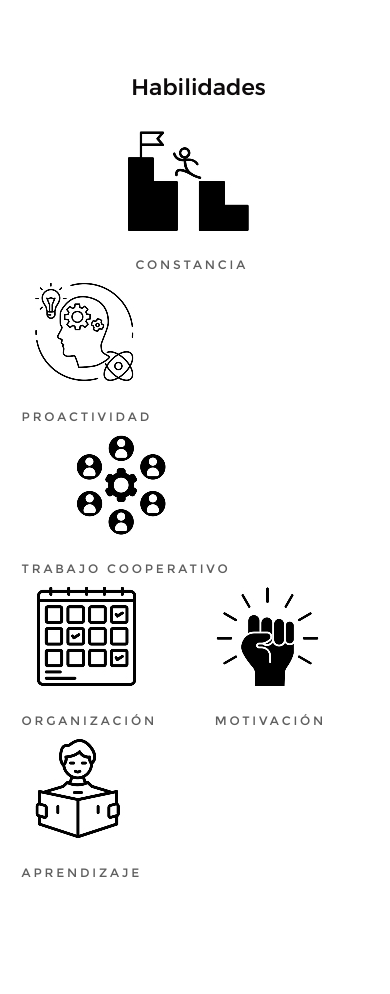
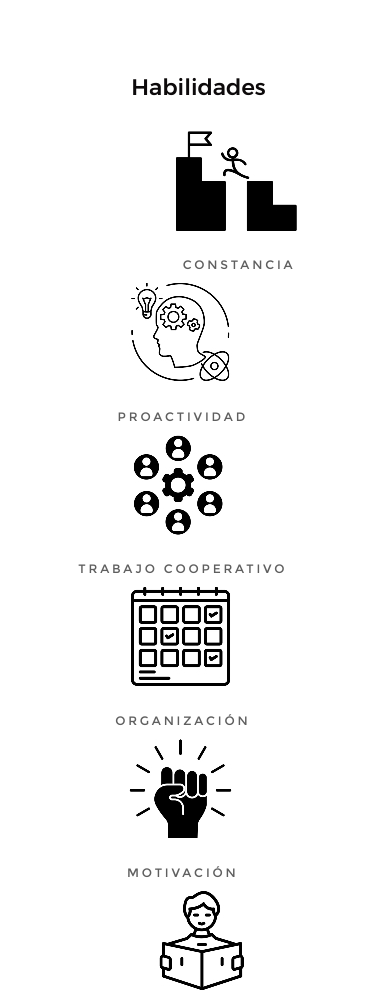
Before and after one commit to JCabezasDev/jcabezasv, a plain HTML site: page index.html in a window 390 px wide. Shown: the part 2500-3494 px from the top of the page. Drawn offline with Linux system fonts and the light colour scheme.

Commit message:
actualizado skills

```diff
--- a/css/main.css
+++ b/css/main.css
@@ -3447,20 +3447,104 @@ footer a:hover, footer a:focus {
     font-size: 1.3rem;
    /* text-transform: uppercase;*/
     letter-spacing: .3rem;
-    position: relative;
-    flex-direction: column;
-
-
-
-
-
-}
-@media all and (max-width: 20%) {
+
+
+
+
+
+
+
+
+
+}
+
+
+@media all and (max-width: 360px) {
+    .footer-social2{
+        list-style: none;
+        margin-top: 3rem;
+       /* margin-left: 0;*/
+        font-family: "montserrat-regular", sans-serif;
+        font-size: 1.3rem;
+       /* text-transform: uppercase;*/
+        letter-spacing: .3rem;
+
+        flex-direction: column;
+        display: flex;
+        margin-bottom: 3rem;
+     }
+
+ }
+
+ @media all and (max-width: 1080px) {
+    .footer-social2 {
+        list-style: none;
+        margin-top: 3rem;
+       /* margin-left: 0;*/
+        font-family: "montserrat-regular", sans-serif;
+        font-size: 1.3rem;
+       /* text-transform: uppercase;*/
+        letter-spacing: .3rem;
+
+        flex-direction: column;
+        display: flex;
+        margin-bottom: 3rem;
+     }
+
+     .s1{
+        text-align: center;
+        margin-left: -12rem;
+
+
+        }
+
+    .w1{
+        margin-top: 0.1rem;
+        text-align: center;
+
+
+    }
+ }
+
+
+/* @media all and (max-width: 320px) {
+    #s1::after{
+
+      content: "\a";
+        white-space: pre;
+    }
+    #s2::after{
+
+      content: "\a";
+      white-space: pre;
+
+    }
+    #s3::after{
+        content: "\a";
+        white-space: pre;
+    }
+    #s4::after{
+
+        content: "\a";
+        white-space: pre;
+      }
+      #s5::after{
+
+        content: "\a";
+        white-space: pre;
+      }
+      #s6::after{
+
+        content: "\a";
+        white-space: pre;
+      } */
+/* @media all and (min-width: 20%) {
     .footer-social2 .s1 .w1{
       flex-direction: column;
       display: flex;
       flex-wrap: wrap;
       width: 100%;
+      display:block
     }
     .footer-social2 .s2 .w2{
 
@@ -3469,6 +3553,7 @@ footer a:hover, footer a:focus {
       display: flex;
       flex-wrap: wrap;
       width: 100%;
+      display:block
     }
     .footer-social2 .s3 .w3{
 
@@ -3477,6 +3562,7 @@ footer a:hover, footer a:focus {
       display: flex;
       flex-wrap: wrap;
       width: 100%;
+      display:block
     }
     .footer-social2 .s4 .w4{
 
@@ -3485,6 +3571,7 @@ footer a:hover, footer a:focus {
       display: flex;
       flex-wrap: wrap;
       width: 100%;
+      display:block
       }
       .footer-social2 .s5 .w5{
 
@@ -3493,6 +3580,7 @@ footer a:hover, footer a:focus {
       display: flex;
       flex-wrap: wrap;
       width: 100%;
+      display:block
       }
       .footer-social2 .s6 .w6{
 
@@ -3501,8 +3589,9 @@ footer a:hover, footer a:focus {
       display: flex;
       flex-wrap: wrap;
       width: 100%;
-      }
-}
+      display:block
+      } */
+
 
 .footer-social2:after {
     content: "";
```
